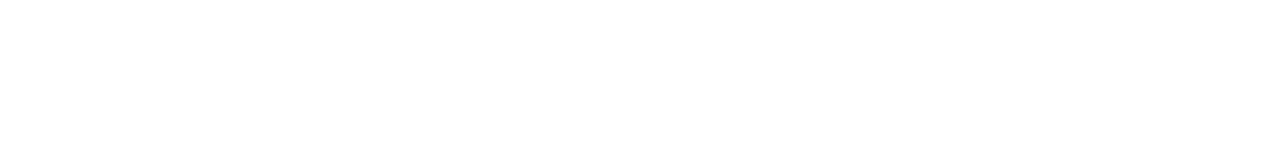
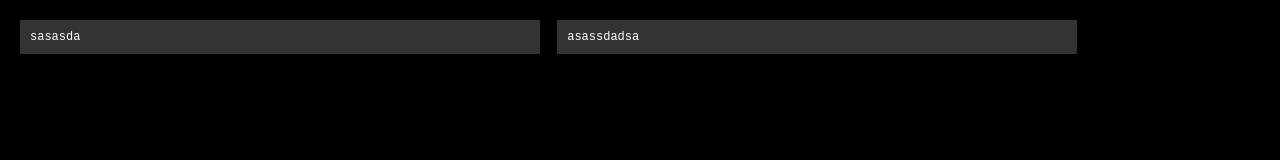
Before and after one commit to ivan1993spb/vkcopyalbum, a website: page index.html in a window 1280 px wide. Drawn offline with nearby package versions, Linux system fonts and the light colour scheme; files that its build step writes are made by us from their sources.

Commit message:
created styles

```diff
--- a/index.html
+++ b/index.html
@@ -1,12 +1,18 @@
 <!DOCTYPE html>
 <html>
     <head>
+        <link rel="stylesheet" type="text/css" href="dist/style.css">
         <script src="//vk.com/js/api/xd_connection.js?2" type="text/javascript"></script>
         <script src="bower_components/jquery/dist/jquery.min.js"></script>
         <script src="dist/all.min.js" type="text/javascript"></script>
         <title></title>
     </head>
     <body>
+        <div id="context">
+            <div class="block">sasasda</div>
+            <div class="block">asassdadsa</div>
+        </div>
 
+        <div id="albums"></div>
     </body>
 </html>
--- a/package.json
+++ b/package.json
@@ -18,7 +18,9 @@
     "gulp-rename": "~1.2.2",
     "gulp-uglify": "~1.5.4",
     "webpack-stream": "~3.2.0",
-    "http-server": "~0.9.0"
+    "http-server": "~0.9.0",
+    "gulp-less": "~3.1.0",
+    "gulp-clean-css": "~2.0.11"
   },
   "dependencies": {
     "url": "~0.11.0"
--- /dev/null
+++ b/style/style.less
@@ -0,0 +1,24 @@
+
+@background-color: #000;
+@block-background: #333;
+
+body {
+    font-family: "Courier New", Courier, "Lucida Sans Typewriter", "Lucida Typewriter", monospace;
+    font-size: 12px;
+    background-color: @background-color;
+    color: #fff;
+    margin: 0px;
+    padding: 0px;
+}
+
+.block {
+    background-color: @block-background;
+    padding: 10px;
+    display: inline-block;
+    width: 40%;
+    margin: 5px;
+}
+
+#context {
+    padding: 15px;
+}
```
Also changed, not shown: gulpfile.js (+11 -1 lines), src/main.js (+12 -4 lines), 1 other file.
